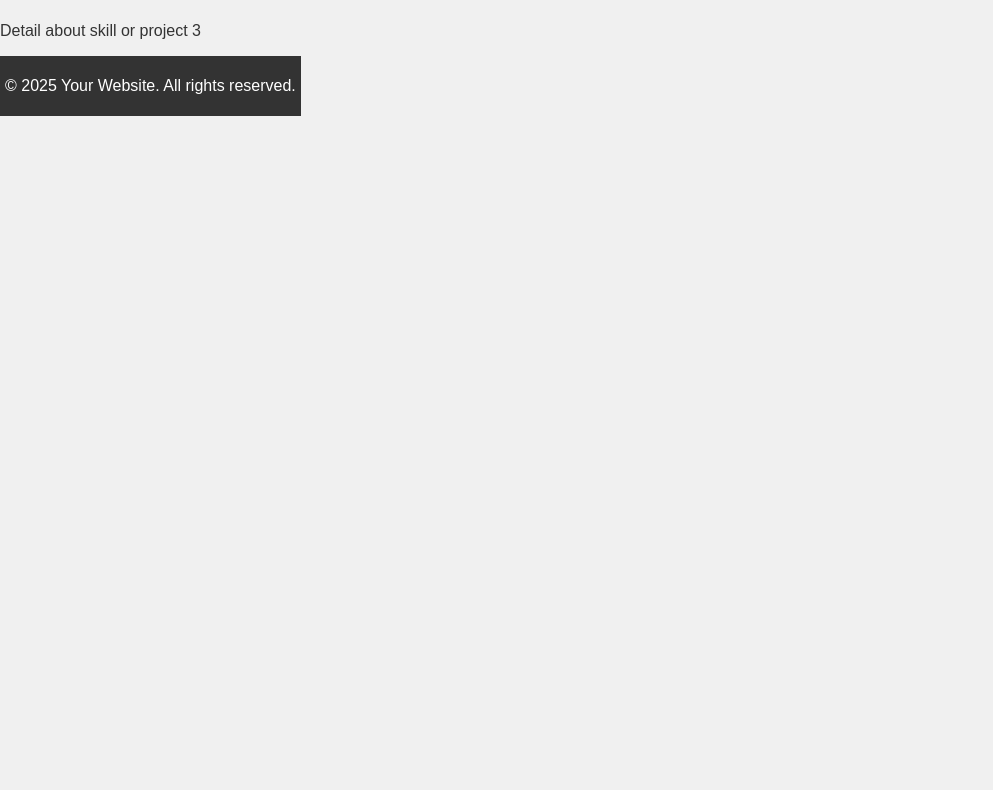
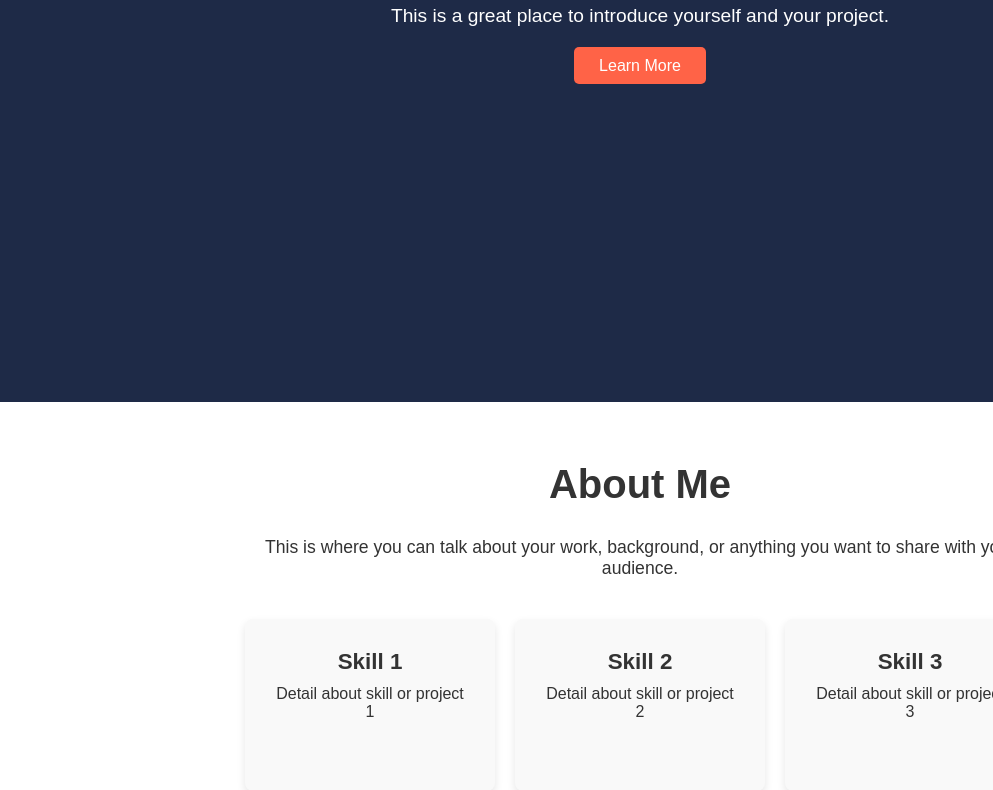
Before and after one commit to hiteshbhardwaj517/my-test-website, a plain HTML site: page index.html in a window 1280 px wide. Shown: the part 398-1188 px from the top of the page, without its empty margins (0-993 px from the left). Before the commit the page ends 800 px from the top, so only its background shows below. Drawn offline with Linux system fonts and the light colour scheme.

Commit message:
Update styles.css

```diff
--- a/styles.css
+++ b/styles.css
@@ -1,22 +1,142 @@
-body {
-    font-family: Arial, sans-serif;
-    background-color: #f0f0f0;
-    color: #333;
-    margin: 0;
-    padding: 0;
+/* General Styles */
+* {
+  margin: 0;
+  padding: 0;
+  box-sizing: border-box;
+  font-family: 'Arial', sans-serif;
 }
 
-header {
-    background-color: #4CAF50;
-    color: white;
-    text-align: center;
-    padding: 10px;
+body {
+  background-color: #f4f7fa;
+  color: #333;
 }
 
+/* Hero Section */
+.hero {
+  display: flex;
+  justify-content: center;
+  align-items: center;
+  height: 100vh;
+  background-color: #1e2a47;
+  color: white;
+  text-align: center;
+  animation: fadeIn 2s ease-out;
+}
+
+.hero-content {
+  max-width: 600px;
+}
+
+.hero h1 {
+  font-size: 3rem;
+  margin-bottom: 20px;
+  animation: slideUp 1s ease-out;
+}
+
+.hero p {
+  font-size: 1.2rem;
+  margin-bottom: 30px;
+  opacity: 0;
+  animation: fadeInText 2s ease-out 0.5s forwards;
+}
+
+.cta-btn {
+  padding: 10px 25px;
+  background-color: #ff6347;
+  color: white;
+  text-decoration: none;
+  font-size: 1rem;
+  border-radius: 5px;
+  transition: background-color 0.3s ease;
+}
+
+.cta-btn:hover {
+  background-color: #e55a47;
+}
+
+/* About Section */
+.about {
+  padding: 60px 0;
+  background-color: #fff;
+  text-align: center;
+}
+
+.about h2 {
+  font-size: 2.5rem;
+  margin-bottom: 30px;
+}
+
+.about p {
+  font-size: 1.1rem;
+  margin-bottom: 40px;
+  max-width: 800px;
+  margin-left: auto;
+  margin-right: auto;
+}
+
+.info {
+  display: flex;
+  justify-content: center;
+  gap: 20px;
+}
+
+.info-box {
+  background-color: #f9f9f9;
+  padding: 30px;
+  width: 250px;
+  border-radius: 8px;
+  box-shadow: 0 4px 8px rgba(0, 0, 0, 0.1);
+  transition: transform 0.3s ease, box-shadow 0.3s ease;
+}
+
+.info-box:hover {
+  transform: translateY(-10px);
+  box-shadow: 0 8px 16px rgba(0, 0, 0, 0.2);
+}
+
+.info-box h3 {
+  font-size: 1.4rem;
+  margin-bottom: 10px;
+}
+
+.info-box p {
+  font-size: 1rem;
+}
+
+/* Footer */
 footer {
-    background-color: #333;
-    color: white;
-    text-align: center;
-    padding: 5px;
-    position: fixed;
-    bottom:
+  padding: 20px;
+  text-align: center;
+  background-color: #1e2a47;
+  color: white;
+}
+
+/* Animations */
+@keyframes fadeIn {
+  0% {
+    opacity: 0;
+  }
+  100% {
+    opacity: 1;
+  }
+}
+
+@keyframes slideUp {
+  0% {
+    transform: translateY(30px);
+    opacity: 0;
+  }
+  100% {
+    transform: translateY(0);
+    opacity: 1;
+  }
+}
+
+@keyframes fadeInText {
+  0% {
+    opacity: 0;
+  }
+  100% {
+    opacity: 1;
+  }
+}
```
